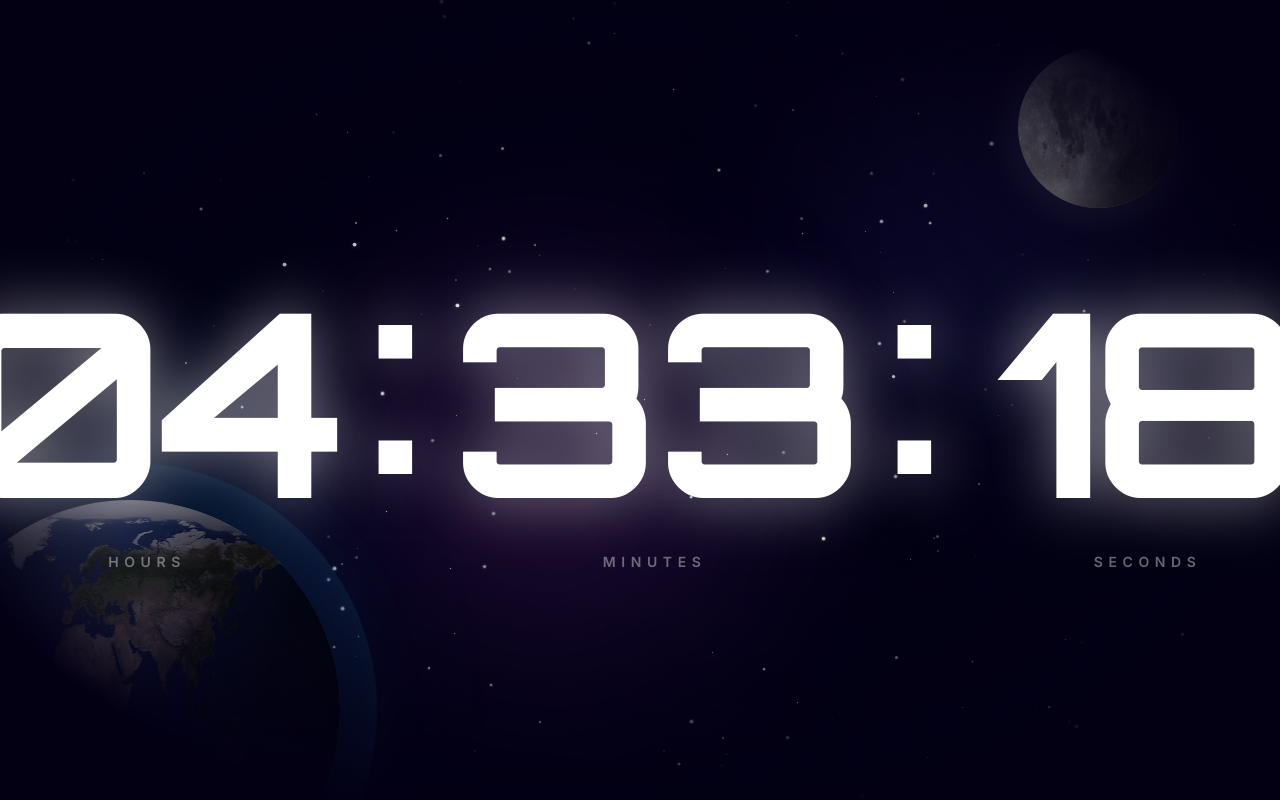
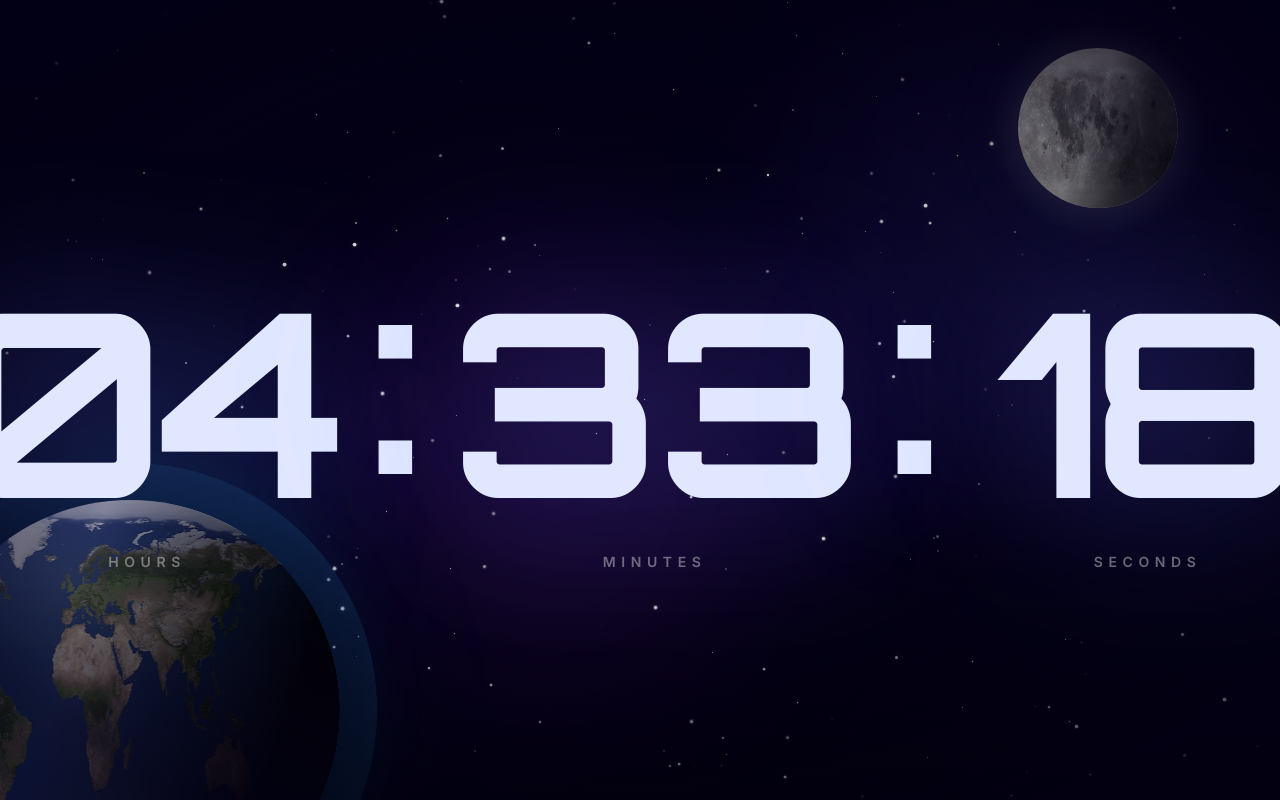
Before and after one commit to gowtham11112007/countdown, a React (Vite) app: page / in a window 1280 px wide. Built offline with nearby package versions, Linux system fonts and the light colour scheme.

Commit message:
Sync timer background and digits aura dynamically with real-world day and night cycle

```diff
--- a/src/App.tsx
+++ b/src/App.tsx
@@ -1,5 +1,5 @@
 import { useState, useEffect } from 'react';
-import { SpaceBackground } from './SpaceBackground';
+import { SpaceBackground, getTimePhase, TimePhase } from './SpaceBackground';
 
 // Anchor Date: 18th August 2026 at 08:00:00 AM local time
 const ANCHOR_START = new Date(2026, 7, 18, 8, 0, 0); // Month 7 = August in JS Date
@@ -8,6 +8,7 @@ const DAY_SECONDS = 24 * 60 * 60; // 86,400 seconds in 24 hours
 function App() {
   const [isAnimating, setIsAnimating] = useState<boolean>(false);
   const [remainingSeconds, setRemainingSeconds] = useState<number>(DAY_SECONDS);
+  const [currentPhase, setCurrentPhase] = useState<TimePhase>(() => getTimePhase().phase);
 
   // Trigger cosmic shockwave animation
   const triggerPulseAnimation = () => {
@@ -20,6 +21,9 @@ function App() {
   useEffect(() => {
     const updateSyncTimer = () => {
       const now = new Date();
+      const phaseData = getTimePhase(now);
+      setCurrentPhase(phaseData.phase);
+
       const totalElapsedSecs = Math.floor((now.getTime() - ANCHOR_START.getTime()) / 1000);
 
       if (totalElapsedSecs < 0) {
@@ -48,7 +52,21 @@ function App() {
   // Format hours, minutes, seconds zero-padded
   const hStr = Math.floor(remainingSeconds / 3600).toString().padStart(2, '0');
   const mStr = Math.floor((remainingSeconds % 3600) / 60).toString().padStart(2, '0');
-  const sStr = (remainingSeconds % 60).toString().padStart(2, '0');
+  const sStr = (displaySecs() % 60).toString().padStart(2, '0');
+
+  function displaySecs() {
+    return remainingSeconds;
+  }
+
+  // Dynamic glow styles matching real-world day/night phase
+  const phaseGlows: Record<TimePhase, string> = {
+    day: 'drop-shadow-[0_0_35px_rgba(56,189,248,0.75)] drop-shadow-[0_0_80px_rgba(251,191,36,0.3)] text-sky-100',
+    sunset: 'drop-shadow-[0_0_35px_rgba(249,115,22,0.85)] drop-shadow-[0_0_80px_rgba(217,70,239,0.4)] text-amber-100',
+    night: 'drop-shadow-[0_0_35px_rgba(168,85,247,0.75)] drop-shadow-[0_0_80px_rgba(99,102,241,0.35)] text-indigo-100',
+    dawn: 'drop-shadow-[0_0_35px_rgba(244,114,182,0.8)] drop-shadow-[0_0_80px_rgba(56,189,248,0.35)] text-rose-100'
+  };
+
+  const glowStyle = phaseGlows[currentPhase];
 
   return (
     <div
@@ -56,28 +74,28 @@ function App() {
       className="min-h-screen flex flex-col items-center justify-center bg-[#0a0a0a] text-white selection:bg-white/10 font-sans relative overflow-hidden select-none cursor-pointer"
       title="Click to trigger cosmic shockwave animation"
     >
-      {/* Space Theme Background */}
-      <SpaceBackground />
+      {/* Space Theme Background synced with real-world Day/Night cycle */}
+      <SpaceBackground currentPhase={currentPhase} />
 
       {/* Cosmic shockwave ring */}
       {isAnimating && <div className="shockwave-ring z-10" />}
 
-      {/* Main Timer Display - Synced 24h Countdown */}
-      <div className={`relative z-10 flex items-center justify-center gap-2 md:gap-6 tabular-nums ${isAnimating ? 'animate-nine-start' : ''}`}>
-        <TimeBlock value={hStr} label="HOURS" />
-        <Separator />
-        <TimeBlock value={mStr} label="MINUTES" />
-        <Separator />
-        <TimeBlock value={sStr} label="SECONDS" />
+      {/* Main Timer Display - Synced 24h Countdown with Day/Night visual aura */}
+      <div className={`relative z-10 flex items-center justify-center gap-2 md:gap-6 tabular-nums transition-all duration-1000 ${isAnimating ? 'animate-nine-start' : ''}`}>
+        <TimeBlock value={hStr} label="HOURS" glowClass={glowStyle} />
+        <Separator glowClass={glowStyle} />
+        <TimeBlock value={mStr} label="MINUTES" glowClass={glowStyle} />
+        <Separator glowClass={glowStyle} />
+        <TimeBlock value={sStr} label="SECONDS" glowClass={glowStyle} />
       </div>
     </div>
   );
 }
 
-function TimeBlock({ value, label }: { value: string, label: string }) {
+function TimeBlock({ value, label, glowClass }: { value: string, label: string, glowClass: string }) {
   return (
     <div className="flex flex-col items-center relative">
-      <div className="flex justify-center min-w-[1.4em] font-orbitron font-bold tabular-nums text-[7rem] md:text-[12rem] lg:text-[16rem] text-white drop-shadow-[0_0_30px_rgba(255,255,255,0.5)] leading-none tracking-tight">
+      <div className={`flex justify-center min-w-[1.4em] font-orbitron font-bold tabular-nums text-[7rem] md:text-[12rem] lg:text-[16rem] leading-none tracking-tight transition-all duration-1000 ${glowClass}`}>
         {value}
       </div>
       <div className="absolute top-full mt-2 md:mt-6 text-[10px] md:text-sm font-semibold tracking-[0.4em] text-white/40 uppercase font-sans">
@@ -87,9 +105,9 @@ function TimeBlock({ value, label }: { value: string, label: string }) {
   );
 }
 
-function Separator() {
+function Separator({ glowClass }: { glowClass: string }) {
   return (
-    <div className="text-[7rem] md:text-[12rem] lg:text-[16rem] font-orbitron font-bold text-white drop-shadow-[0_0_30px_rgba(255,255,255,0.5)] leading-none -translate-y-2 md:-translate-y-6">
+    <div className={`text-[7rem] md:text-[12rem] lg:text-[16rem] font-orbitron font-bold leading-none -translate-y-2 md:-translate-y-6 transition-all duration-1000 ${glowClass}`}>
       :
     </div>
   );
--- a/src/SpaceBackground.tsx
+++ b/src/SpaceBackground.tsx
@@ -1,10 +1,37 @@
-import { useMemo } from 'react';
+import { useMemo, useEffect, useState } from 'react';
 import earthTexture from './assets/earth-texture.jpg';
 import moonTexture from './assets/moon-texture.jpg';
 
-export function SpaceBackground() {
+export type TimePhase = 'dawn' | 'day' | 'sunset' | 'night';
+
+export function getTimePhase(date: Date = new Date()): { phase: TimePhase; label: string; hourFraction: number } {
+  const h = date.getHours() + date.getMinutes() / 60 + date.getSeconds() / 3600;
+
+  if (h >= 5 && h < 8) {
+    return { phase: 'dawn', label: 'Sunrise / Dawn', hourFraction: h };
+  } else if (h >= 8 && h < 17) {
+    return { phase: 'day', label: 'Daylight', hourFraction: h };
+  } else if (h >= 17 && h < 20) {
+    return { phase: 'sunset', label: 'Sunset / Twilight', hourFraction: h };
+  } else {
+    return { phase: 'night', label: 'Nighttime', hourFraction: h };
+  }
+}
+
+export function SpaceBackground({ currentPhase }: { currentPhase?: TimePhase }) {
+  const [phaseInfo, setPhaseInfo] = useState(() => getTimePhase());
+
+  useEffect(() => {
+    const interval = setInterval(() => {
+      setPhaseInfo(getTimePhase());
+    }, 1000);
+    return () => clearInterval(interval);
+  }, []);
+
+  const activePhase = currentPhase || phaseInfo.phase;
+
   const stars = useMemo(() => {
-    return Array.from({ length: 220 }).map((_, i) => {
+    return Array.from({ length: 240 }).map((_, i) => {
       const size = Math.random() * 2.8 + 0.4;
       const brightness = Math.random();
       return (
@@ -29,16 +56,81 @@ export function SpaceBackground() {
     });
   }, []);
 
+  // Theme configuration for each phase
+  const themeStyles = {
+    day: {
+      bg: 'linear-gradient(to bottom, #040f28 0%, #091b3e 60%, #0c234a 100%)',
+      nebula1: 'radial-gradient(circle, #38bdf8, #0284c7, transparent 70%)',
+      nebula2: 'radial-gradient(circle, #fbbf24, #ea580c, transparent 70%)',
+      nebula3: 'radial-gradient(circle, #60a5fa, #2563eb, transparent 70%)',
+      atmoGlow: 'rgba(56, 189, 248, 0.28)',
+      earthShadow: 'linear-gradient(75deg, transparent 0%, transparent 55%, rgba(0, 0, 0, 0.2) 75%, rgba(0, 0, 0, 0.7) 100%)',
+      starOpacity: '0.45',
+      sunFlare: 'radial-gradient(circle at 10% 10%, rgba(254, 240, 138, 0.25) 0%, rgba(56, 189, 248, 0.12) 35%, transparent 70%)',
+      moonOpacity: '0.5'
+    },
+    sunset: {
+      bg: 'linear-gradient(to bottom, #160826 0%, #2a0e3b 50%, #170524 100%)',
+      nebula1: 'radial-gradient(circle, #f97316, #ea580c, transparent 70%)',
+      nebula2: 'radial-gradient(circle, #d946ef, #9333ea, transparent 70%)',
+      nebula3: 'radial-gradient(circle, #f43f5e, #be123c, transparent 70%)',
+      atmoGlow: 'rgba(249, 115, 22, 0.35)',
+      earthShadow: 'linear-gradient(110deg, transparent 0%, transparent 40%, rgba(234, 88, 12, 0.25) 55%, rgba(0, 0, 0, 0.85) 85%)',
+      starOpacity: '0.75',
+      sunFlare: 'radial-gradient(circle at 15% 40%, rgba(249, 115, 22, 0.3) 0%, rgba(217, 70, 239, 0.15) 45%, transparent 70%)',
+      moonOpacity: '0.85'
+    },
+    night: {
+      bg: 'linear-gradient(to bottom, #030014 0%, #06021c 60%, #02000a 100%)',
+      nebula1: 'radial-gradient(circle, #6366f1, #4f46e5, transparent 70%)',
+      nebula2: 'radial-gradient(circle, #a855f7, #7e22ce, transparent 70%)',
+      nebula3: 'radial-gradient(circle, #06b6d4, #0891b2, transparent 70%)',
+      atmoGlow: 'rgba(56, 189, 248, 0.15)',
+      earthShadow: 'linear-gradient(105deg, transparent 0%, transparent 35%, rgba(0, 0, 0, 0.4) 50%, rgba(0, 0, 0, 0.95) 80%)',
+      starOpacity: '1.0',
+      sunFlare: 'none',
+      moonOpacity: '1.0'
+    },
+    dawn: {
+      bg: 'linear-gradient(to bottom, #0b0c2a 0%, #1a1542 50%, #28143d 100%)',
+      nebula1: 'radial-gradient(circle, #38bdf8, #0284c7, transparent 70%)',
+      nebula2: 'radial-gradient(circle, #ec4899, #be185d, transparent 70%)',
+      nebula3: 'radial-gradient(circle, #818cf8, #4338ca, transparent 70%)',
+      atmoGlow: 'rgba(236, 72, 153, 0.3)',
+      earthShadow: 'linear-gradient(95deg, transparent 0%, transparent 45%, rgba(236, 72, 153, 0.2) 60%, rgba(0, 0, 0, 0.85) 90%)',
+      starOpacity: '0.6',
+      sunFlare: 'radial-gradient(circle at 85% 70%, rgba(244, 114, 182, 0.25) 0%, rgba(56, 189, 248, 0.1) 50%, transparent 75%)',
+      moonOpacity: '0.65'
+    }
+  };
+
+  const theme = themeStyles[activePhase];
+
   return (
-    <div className="absolute inset-0 overflow-hidden pointer-events-none bg-[#030014]">
+    <div
+      className="absolute inset-0 overflow-hidden pointer-events-none transition-all duration-1000 ease-in-out"
+      style={{ background: theme.bg }}
+    >
+      {/* ── Solar / Twilight Lens Flare Ambient Overlay ── */}
+      {theme.sunFlare !== 'none' && (
+        <div
+          className="absolute inset-0 transition-opacity duration-1000 z-[1]"
+          style={{ background: theme.sunFlare }}
+        />
+      )}
 
       {/* ── Nebula / Cosmic Dust ── */}
-      <div className="nebula nebula-1" />
-      <div className="nebula nebula-2" />
-      <div className="nebula nebula-3" />
+      <div className="nebula nebula-1 transition-all duration-1000" style={{ background: theme.nebula1 }} />
+      <div className="nebula nebula-2 transition-all duration-1000" style={{ background: theme.nebula2 }} />
+      <div className="nebula nebula-3 transition-all duration-1000" style={{ background: theme.nebula3 }} />
 
       {/* ── Stars ── */}
-      <div className="absolute inset-0 z-[1]">{stars}</div>
+      <div
+        className="absolute inset-0 z-[2] transition-opacity duration-1000"
+        style={{ opacity: theme.starOpacity }}
+      >
+        {stars}
+      </div>
 
       {/* ── Shooting Stars ── */}
       <div className="shooting-star" style={{ top: '12%', left: '70%', animationDelay: '0s' }} />
@@ -48,20 +140,31 @@ export function SpaceBackground() {
 
       {/* ── Earth Globe ── */}
       <div className="earth-wrapper">
-        <div className="earth-atmosphere" />
+        <div
+          className="earth-atmosphere transition-all duration-1000"
+          style={{
+            background: `radial-gradient(circle, transparent 55%, ${theme.atmoGlow} 72%, transparent 90%)`
+          }}
+        />
         <div className="earth-globe">
           <div
             className="earth-surface"
             style={{ backgroundImage: `url(${earthTexture})` }}
           />
           <div className="earth-clouds" />
-          <div className="earth-shadow" />
+          <div
+            className="earth-shadow transition-all duration-1000"
+            style={{ background: theme.earthShadow }}
+          />
           <div className="earth-highlight" />
         </div>
       </div>
 
-      {/* ── Moon (real NASA texture) ── */}
-      <div className="moon-wrapper">
+      {/* ── Moon ── */}
+      <div
+        className="moon-wrapper transition-opacity duration-1000"
+        style={{ opacity: theme.moonOpacity }}
+      >
         <div className="moon-glow" />
         <div className="moon-globe">
           <div
@@ -74,9 +177,10 @@ export function SpaceBackground() {
       </div>
 
       {/* ── Deep space vignette ── */}
-      <div className="absolute inset-0 z-[5] pointer-events-none"
+      <div
+        className="absolute inset-0 z-[5] pointer-events-none transition-all duration-1000"
         style={{
-          background: 'radial-gradient(ellipse at center, transparent 30%, #030014 80%)',
+          background: 'radial-gradient(ellipse at center, transparent 30%, rgba(3,0,20,0.7) 85%)',
         }}
       />
     </div>
```
